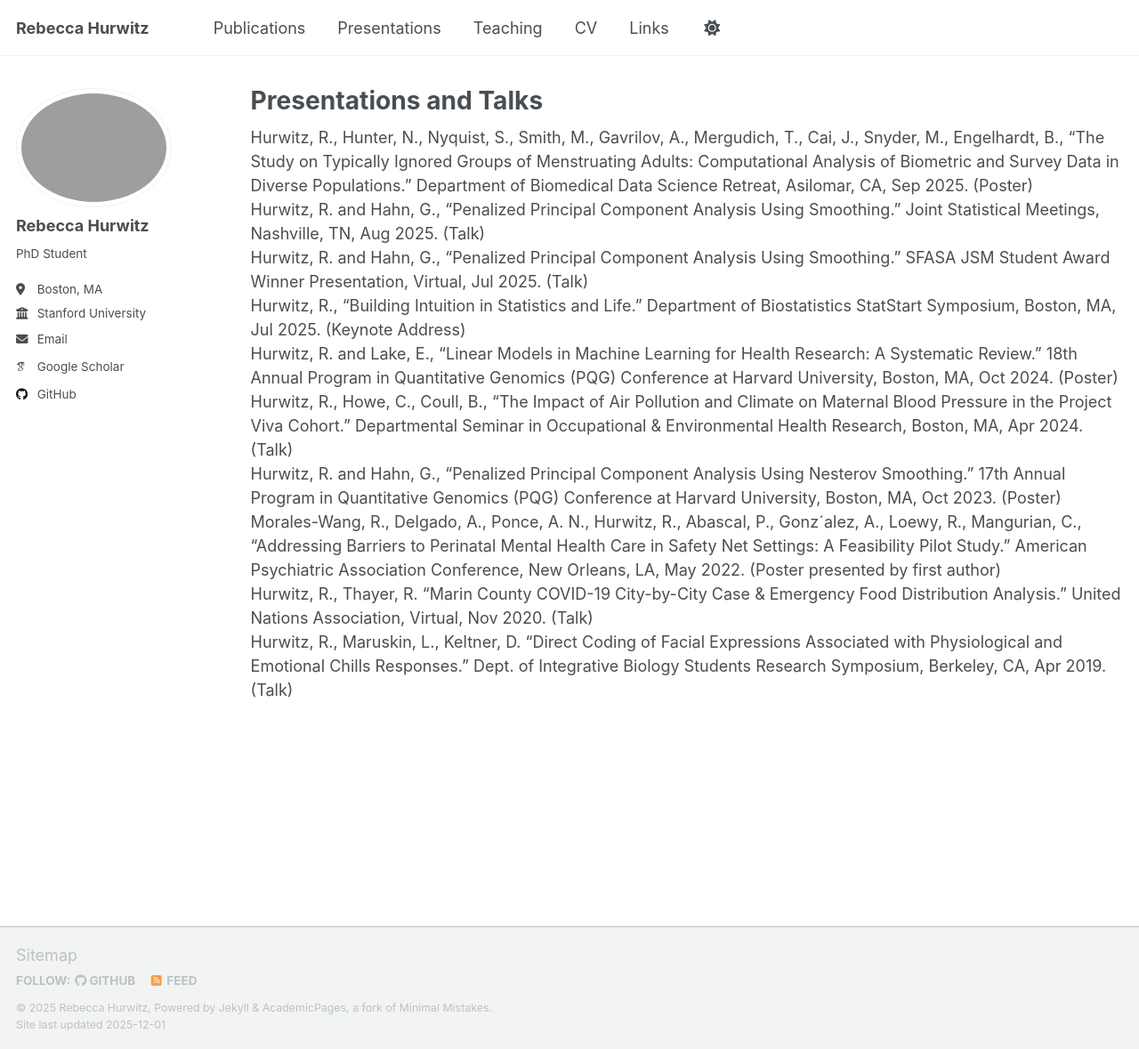
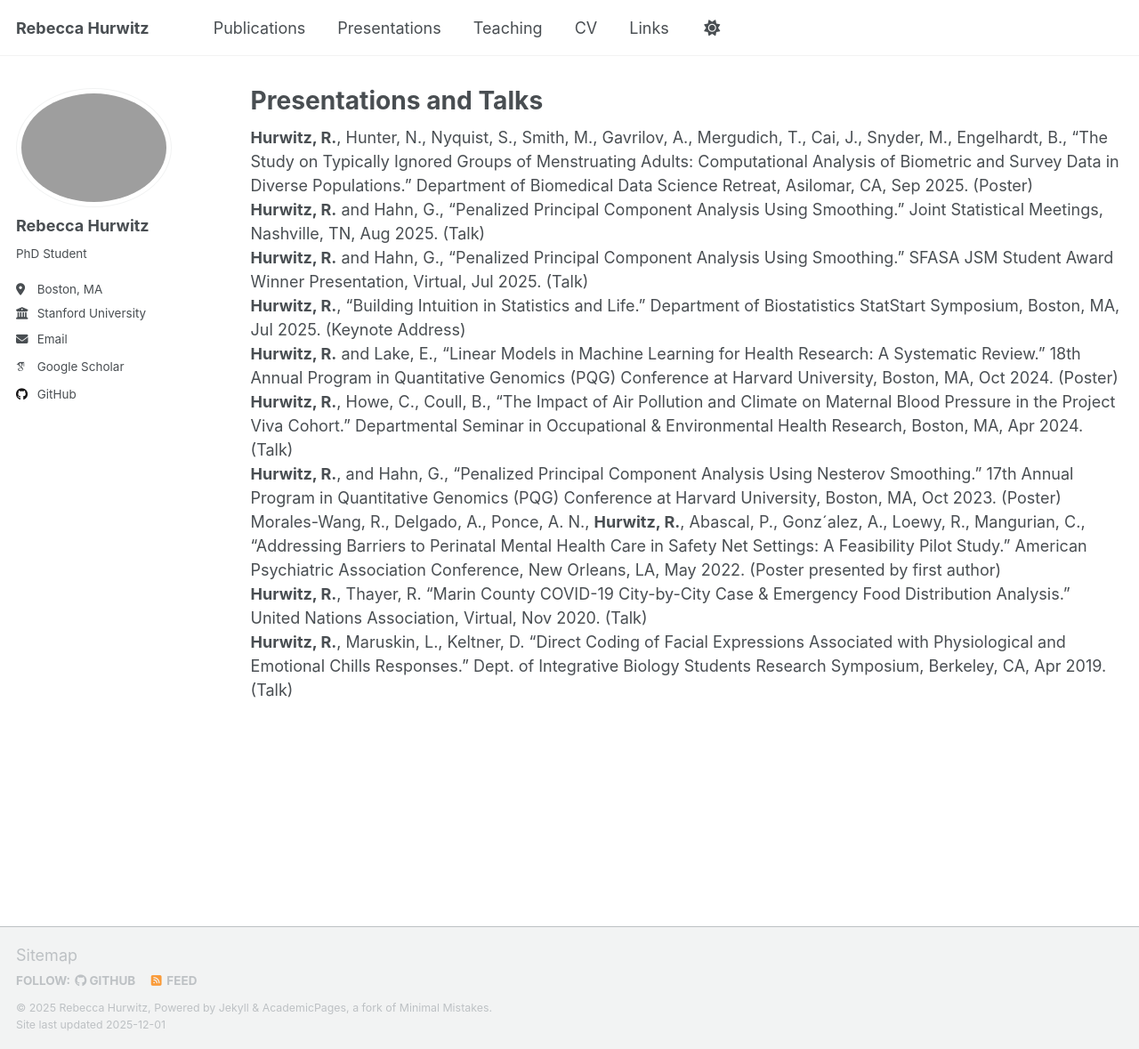
Before and after one commit to rebeccahurwitz/rebeccahurwitz.github.io, a Jekyll site: the page built from _pages/talks.html, in a window 1280 px wide and 1179 px high. Shown: the whole window at 89% size. Built offline with Jekyll 4.4.1, drawn with Linux system fonts in a browser that asks for light colours; some web fonts are replaced; a script that is not in the unit is left out.

```diff
--- a/_pages/talks.html
+++ b/_pages/talks.html
@@ -11,22 +11,22 @@ author_profile: true
 
 {% endif %}
 
-Hurwitz, R., Hunter, N., Nyquist, S., Smith, M., Gavrilov, A., Mergudich, T., Cai, J., Snyder, M., Engelhardt, B., “The Study on Typically Ignored Groups of Menstruating Adults: Computational Analysis of Biometric and Survey Data in Diverse Populations.” Department of Biomedical Data Science Retreat, Asilomar, CA, Sep 2025. (Poster)
+<b>Hurwitz, R.</b>, Hunter, N., Nyquist, S., Smith, M., Gavrilov, A., Mergudich, T., Cai, J., Snyder, M., Engelhardt, B., “The Study on Typically Ignored Groups of Menstruating Adults: Computational Analysis of Biometric and Survey Data in Diverse Populations.” Department of Biomedical Data Science Retreat, Asilomar, CA, Sep 2025. (Poster)
 <br>
-Hurwitz, R. and Hahn, G., “Penalized Principal Component Analysis Using Smoothing.” Joint Statistical Meetings, Nashville, TN, Aug 2025. (Talk)
+<b>Hurwitz, R.</b> and Hahn, G., “Penalized Principal Component Analysis Using Smoothing.” Joint Statistical Meetings, Nashville, TN, Aug 2025. (Talk)
 <br>
-Hurwitz, R. and Hahn, G., “Penalized Principal Component Analysis Using Smoothing.” SFASA JSM Student Award Winner Presentation, Virtual, Jul 2025. (Talk)
+<b>Hurwitz, R.</b> and Hahn, G., “Penalized Principal Component Analysis Using Smoothing.” SFASA JSM Student Award Winner Presentation, Virtual, Jul 2025. (Talk)
 <br>
-Hurwitz, R., “Building Intuition in Statistics and Life.” Department of Biostatistics StatStart Symposium, Boston, MA, Jul 2025. (Keynote Address)
+<b>Hurwitz, R.</b>, “Building Intuition in Statistics and Life.” Department of Biostatistics StatStart Symposium, Boston, MA, Jul 2025. (Keynote Address)
 <br>
-Hurwitz, R. and Lake, E., “Linear Models in Machine Learning for Health Research: A Systematic Review.” 18th Annual Program in Quantitative Genomics (PQG) Conference at Harvard University, Boston, MA, Oct 2024. (Poster)
+<b>Hurwitz, R.</b> and Lake, E., “Linear Models in Machine Learning for Health Research: A Systematic Review.” 18th Annual Program in Quantitative Genomics (PQG) Conference at Harvard University, Boston, MA, Oct 2024. (Poster)
 <br>
-Hurwitz, R., Howe, C., Coull, B., “The Impact of Air Pollution and Climate on Maternal Blood Pressure in the Project Viva Cohort.” Departmental Seminar in Occupational & Environmental Health Research, Boston, MA, Apr 2024. (Talk)
+<b>Hurwitz, R.</b>, Howe, C., Coull, B., “The Impact of Air Pollution and Climate on Maternal Blood Pressure in the Project Viva Cohort.” Departmental Seminar in Occupational & Environmental Health Research, Boston, MA, Apr 2024. (Talk)
 <br>
-Hurwitz, R. and Hahn, G., “Penalized Principal Component Analysis Using Nesterov Smoothing.” 17th Annual Program in Quantitative Genomics (PQG) Conference at Harvard University, Boston, MA, Oct 2023. (Poster)
+<b>Hurwitz, R.</b>, and Hahn, G., “Penalized Principal Component Analysis Using Nesterov Smoothing.” 17th Annual Program in Quantitative Genomics (PQG) Conference at Harvard University, Boston, MA, Oct 2023. (Poster)
 <br>
-Morales-Wang, R., Delgado, A., Ponce, A. N., Hurwitz, R., Abascal, P., Gonz´alez, A., Loewy, R., Mangurian, C., “Addressing Barriers to Perinatal Mental Health Care in Safety Net Settings: A Feasibility Pilot Study.” American Psychiatric Association Conference, New Orleans, LA, May 2022. (Poster presented by first author)
+Morales-Wang, R., Delgado, A., Ponce, A. N., <b>Hurwitz, R.</b>, Abascal, P., Gonz´alez, A., Loewy, R., Mangurian, C., “Addressing Barriers to Perinatal Mental Health Care in Safety Net Settings: A Feasibility Pilot Study.” American Psychiatric Association Conference, New Orleans, LA, May 2022. (Poster presented by first author)
 <br>
-Hurwitz, R., Thayer, R. “Marin County COVID-19 City-by-City Case & Emergency Food Distribution Analysis.” United Nations Association, Virtual, Nov 2020. (Talk)
+<b>Hurwitz, R.</b>, Thayer, R. “Marin County COVID-19 City-by-City Case & Emergency Food Distribution Analysis.” United Nations Association, Virtual, Nov 2020. (Talk)
 <br>
-Hurwitz, R., Maruskin, L., Keltner, D. “Direct Coding of Facial Expressions Associated with Physiological and Emotional Chills Responses.” Dept. of Integrative Biology Students Research Symposium, Berkeley, CA, Apr 2019. (Talk)
+<b>Hurwitz, R.</b>, Maruskin, L., Keltner, D. “Direct Coding of Facial Expressions Associated with Physiological and Emotional Chills Responses.” Dept. of Integrative Biology Students Research Symposium, Berkeley, CA, Apr 2019. (Talk)
```
